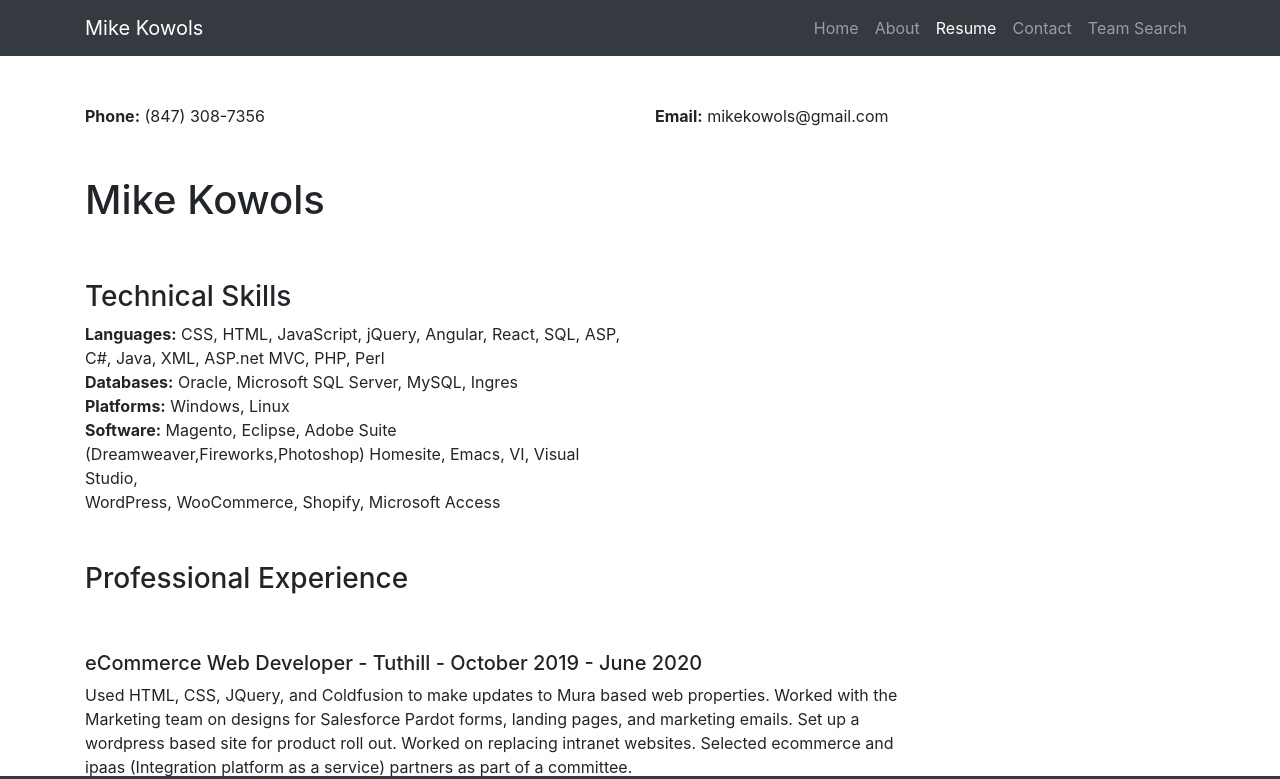
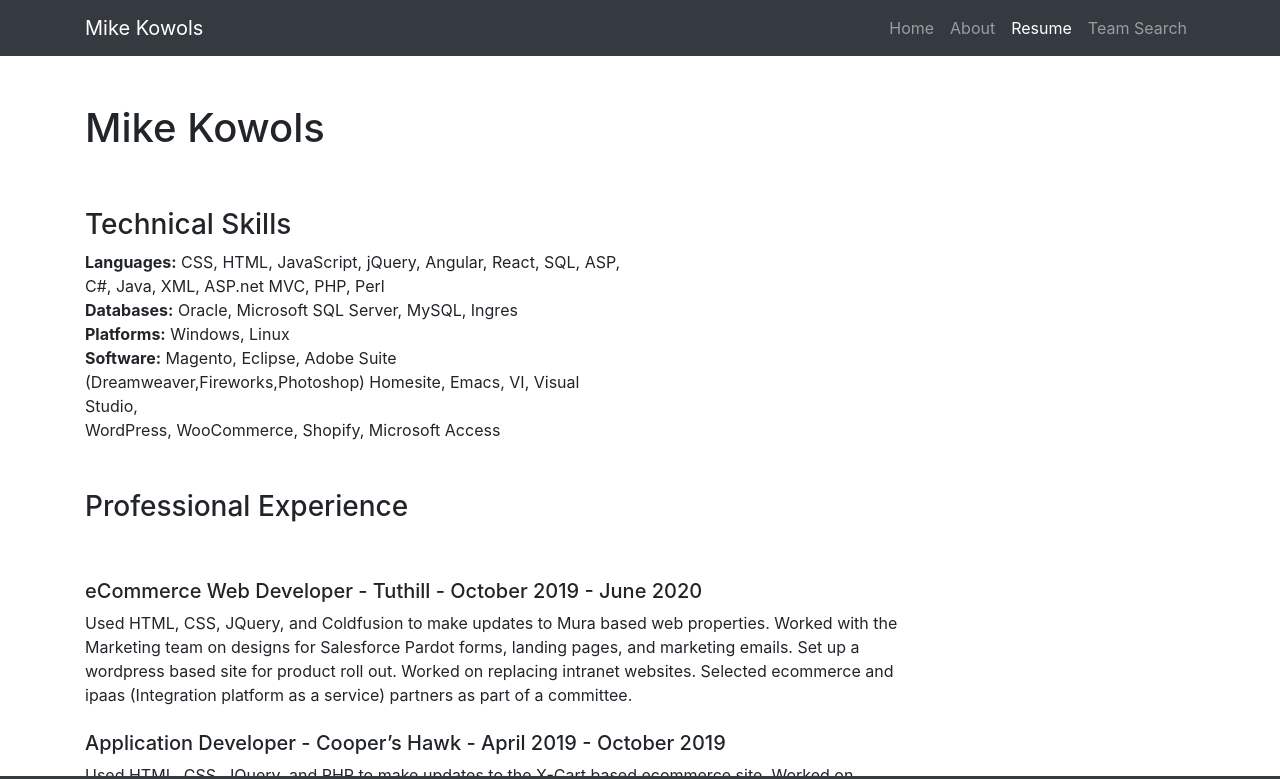
Before and after one commit to mikeKowols/reactSite, a React (Create React App) app: page /resume in a window 1280 px wide. Shown: the top 779 px of the page. Built offline with nearby package versions, Linux system fonts and the light colour scheme.

Commit message:
removed contact us and updated resume

```diff
--- a/src/components/Contact.jsx
+++ b/src/components/Contact.jsx
@@ -13,9 +13,7 @@ function Contact() {
           <div className="col-lg-5">
             <h1 className="font-weight-light">Contact</h1>
             <p>
-              Mike Kowols<br/>
-			  mikekowols@gmail.com<br/>
-			  847-308-7356<br/>
+
             </p>
           </div>
         </div>
--- a/src/components/Navigation.jsx
+++ b/src/components/Navigation.jsx
@@ -50,15 +50,6 @@ function Navigation(props) {
                   Resume
                 </Link>
               </li>
-              <li
-                className={`nav-item  ${
-                  props.location.pathname === "/contact" ? "active" : ""
-                }`}
-              >
-                <Link className="nav-link" to="/contact">
-                  Contact
-                </Link>
-              </li>
 
 			  <li
                 className={`nav-item  ${
--- a/src/components/Resume.jsx
+++ b/src/components/Resume.jsx
@@ -4,15 +4,7 @@ function Resume() {
   return (
     <div className="resume">
       <div className="container">
-        <div className="row align-items-center my-5">
 
-          <div className="col-lg-6">
-            <b>Phone:</b>  (847) 308-7356
-          </div>
-		  <div className="col-lg-6">
-            <b>Email:</b> mikekowols@gmail.com
-          </div>
-        </div>
 		<div className="row align-items-center my-5">
 
           <div className="col-lg-12">
```
